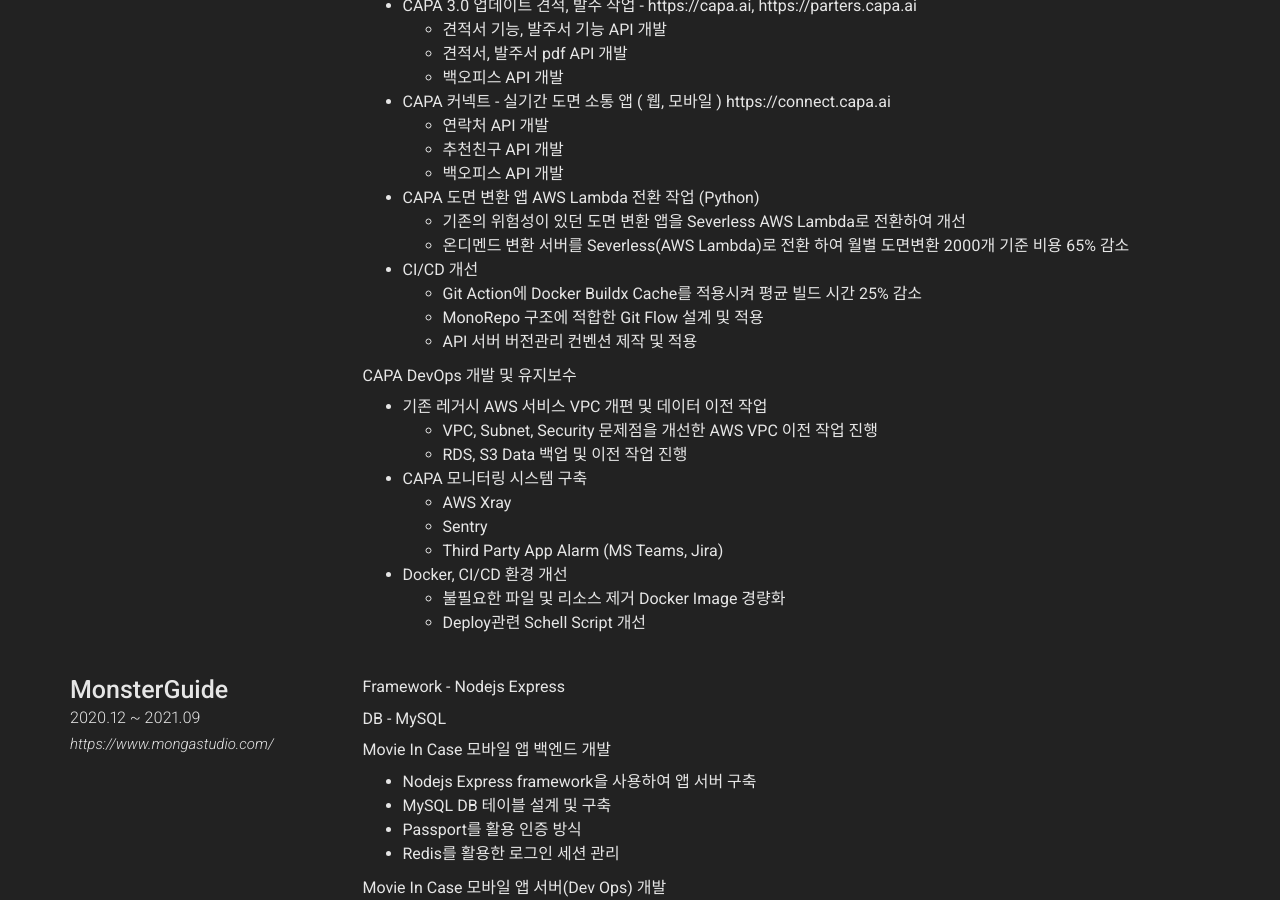
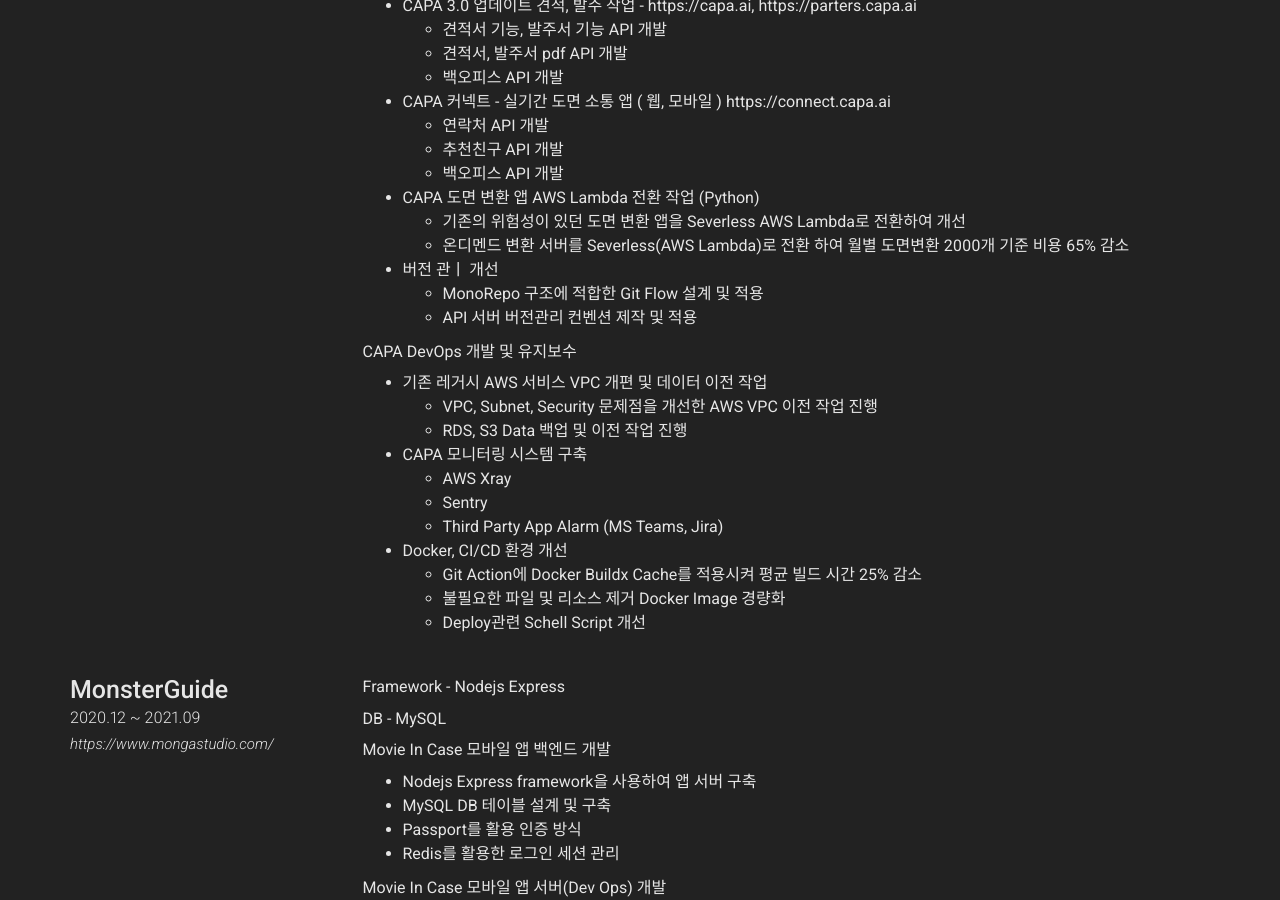
Before and after one commit to gwon713/gwon713.github.io, a Jekyll site: the page built from index.md, in a window 1280 px wide and 900 px high, scrolled down 818 px. Built offline with Jekyll 4.4.1, drawn with Linux system fonts in a browser that asks for light colours; nearby versions of some CDN libraries; part of the change alters nothing that is shown.

Commit message:
update 20220905

```diff
--- a/_config.yml
+++ b/_config.yml
@@ -99,8 +99,7 @@ content:
             - 기존의 위험성이 있던 도면 변환 앱을 Severless AWS Lambda로 전환하여 개선
             - 온디멘드 변환 서버를 Severless(AWS Lambda)로 전환 하여 월별 도면변환 2000개 기준 비용 65% 감소
 
-          - CI/CD 개선
-            - Git Action에 Docker Buildx Cache를 적용시켜 평균 빌드 시간 25% 감소
+          - 버전 관ㅣ 개선
             - MonoRepo 구조에 적합한 Git Flow 설계 및 적용
             - API 서버 버전관리 컨벤션 제작 및 적용
 
@@ -116,6 +115,7 @@ content:
             - Third Party App Alarm (MS Teams, Jira)
 
           - Docker, CI/CD 환경 개선
+            - Git Action에 Docker Buildx Cache를 적용시켜 평균 빌드 시간 25% 감소
             - 불필요한 파일 및 리소스 제거 Docker Image 경량화
             - Deploy관련 Schell Script 개선
 
```
